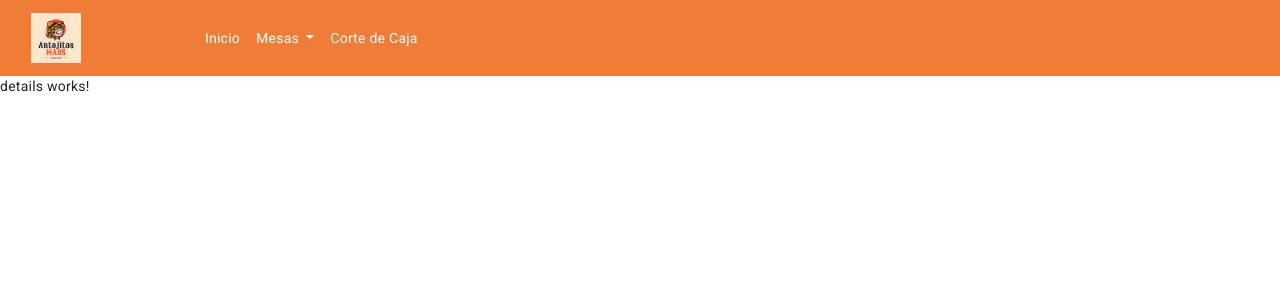
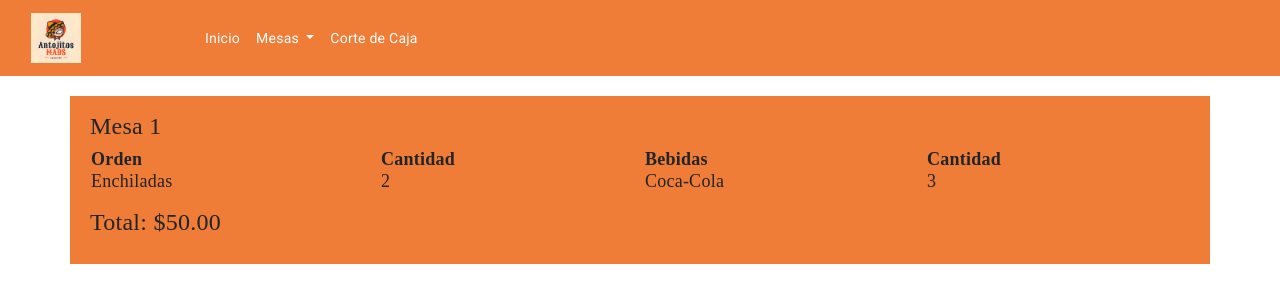
Before and after one commit to Arely2409/AWP_AntojitosRamirez, an Angular app: page /details in a window 1280 px wide. Shown: the top 302 px of the page. Built offline with nearby package versions, Linux system fonts and the light colour scheme.

Commit message:
details sandra

```diff
--- a/angular.json
+++ b/angular.json
@@ -104,5 +104,8 @@
         }
       }
     }
+  },
+  "cli": {
+    "analytics": "462f12ef-a8c8-4e36-9259-3ad712c7070f"
   }
 }
--- a/src/app/components/details/details.component.css
+++ b/src/app/components/details/details.component.css
@@ -0,0 +1,23 @@
+/* Estilo para el contenedor */
+.container {
+    background-color: #F07D37;
+    margin-top: 20px;
+    padding: 20px;
+    font-family: 'Sancreek', cursive;
+  }
+
+  /* Estilo para los elementos de texto */
+  p, th, td {
+    font-family: 'Sancreek';
+    font-size: 18px;
+  }
+
+  /* Estilo para los encabezados de la tabla */
+  th {
+    font-size: 18px;
+  }
+
+  /* Estilo para el texto "Total" */
+  .total p {
+    font-size: 24px;
+  }
--- a/src/app/components/details/details.component.html
+++ b/src/app/components/details/details.component.html
@@ -1 +1,28 @@
-<p>details works!</p>
+<div class="container" style="background-color: #F07D37; margin-top: 20px; padding: 20px;">
+    <p style="font-size: 24px;">Mesa 1</p>
+
+    <table style="width: 100%;">
+      <thead>
+        <tr>
+          <th style="font-size: 18px;">Orden</th>
+          <th style="font-size: 18px;">Cantidad</th>
+          <th style="font-size: 18px;">Bebidas</th>
+          <th style="font-size: 18px;">Cantidad</th>
+        </tr>
+      </thead>
+      <tbody>
+        <tr>
+          <td>Enchiladas</td>
+          <td>2</td>
+          <td>Coca-Cola</td>
+          <td>3</td>
+        </tr>
+        <!-- Puedes agregar más filas aquí -->
+      </tbody>
+    </table>
+    <br>
+
+    <div class="total">
+      <p style="font-size: 24px;">Total: $50.00</p>
+    </div>
+  </div>
```
